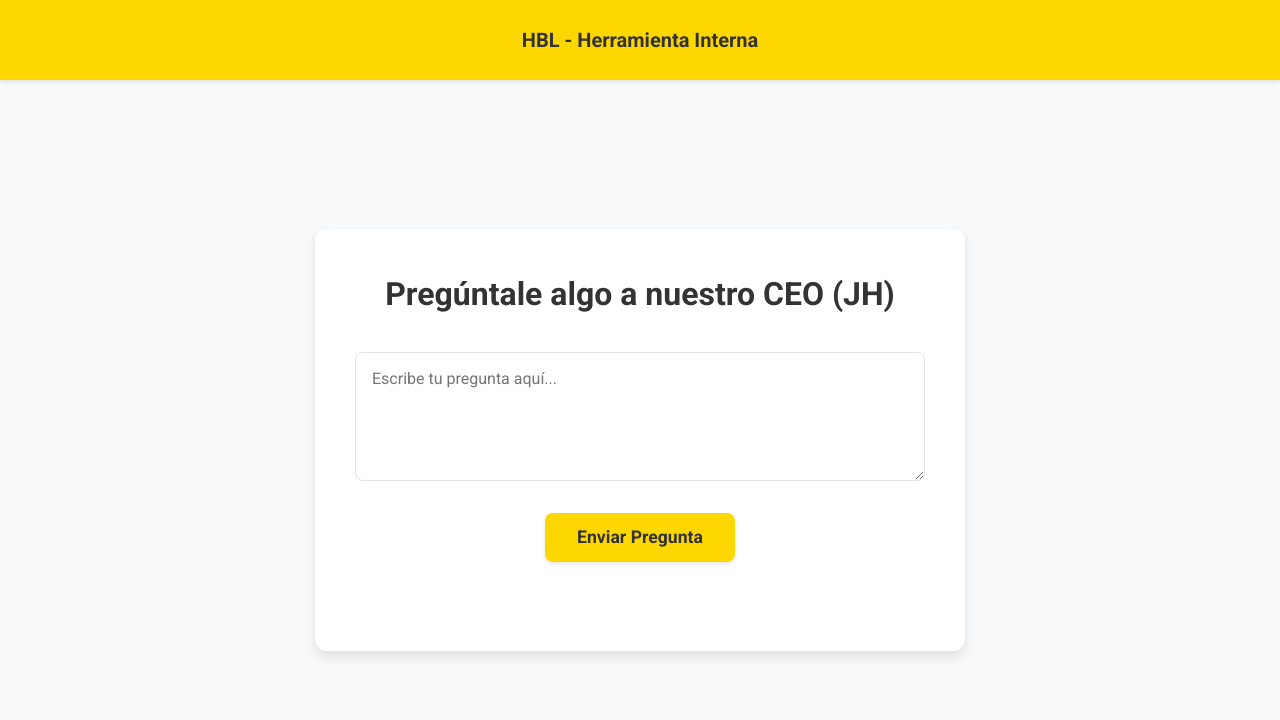
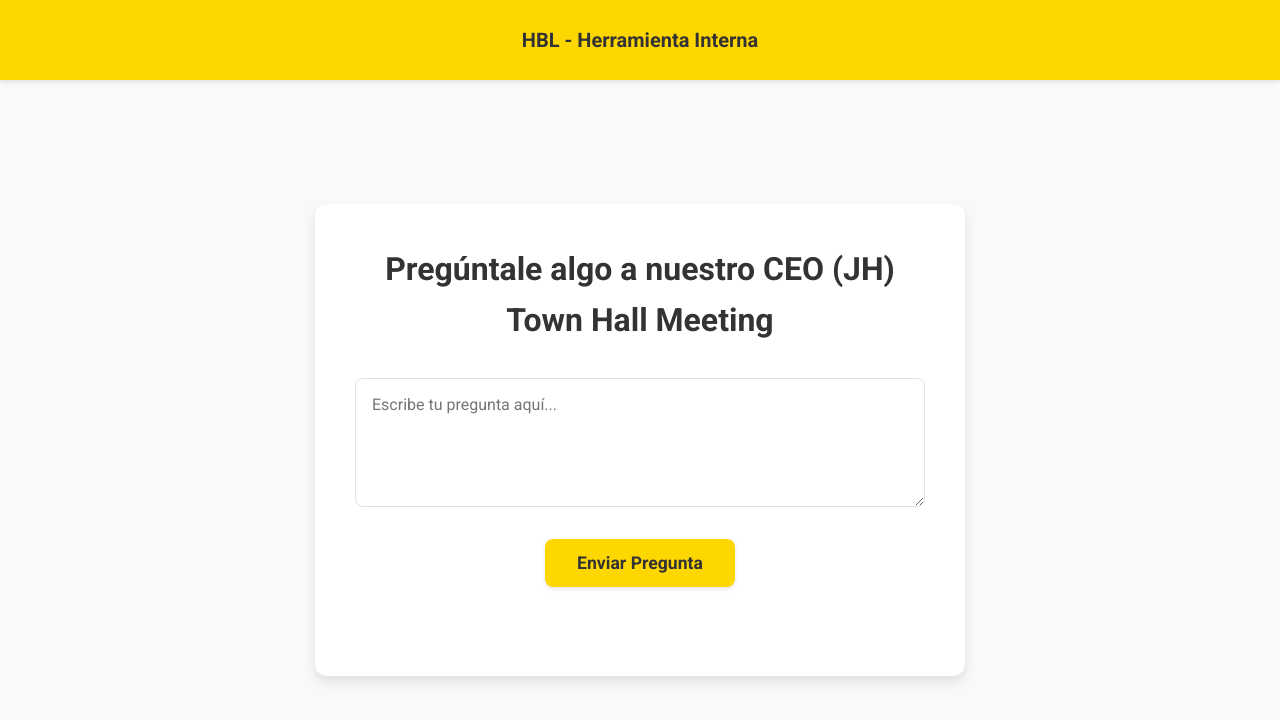
Before and after one commit to RuntyAxis1111/TownHallMeeting, a website: page public/index.html in a window 1280 px wide. Drawn offline with Linux system fonts and the light colour scheme.

Commit message:
Update index.html

```diff
--- a/public/index.html
+++ b/public/index.html
@@ -17,7 +17,7 @@
 
   <main class="main-content">
     <div class="container">
-      <h2>Pregúntale algo a nuestro CEO (JH)</h2>
+      <h2>Pregúntale algo a nuestro CEO (JH) Town Hall Meeting</h2>
 
       <textarea id="questionInput" placeholder="Escribe tu pregunta aquí..." rows="5"></textarea>
 
```
